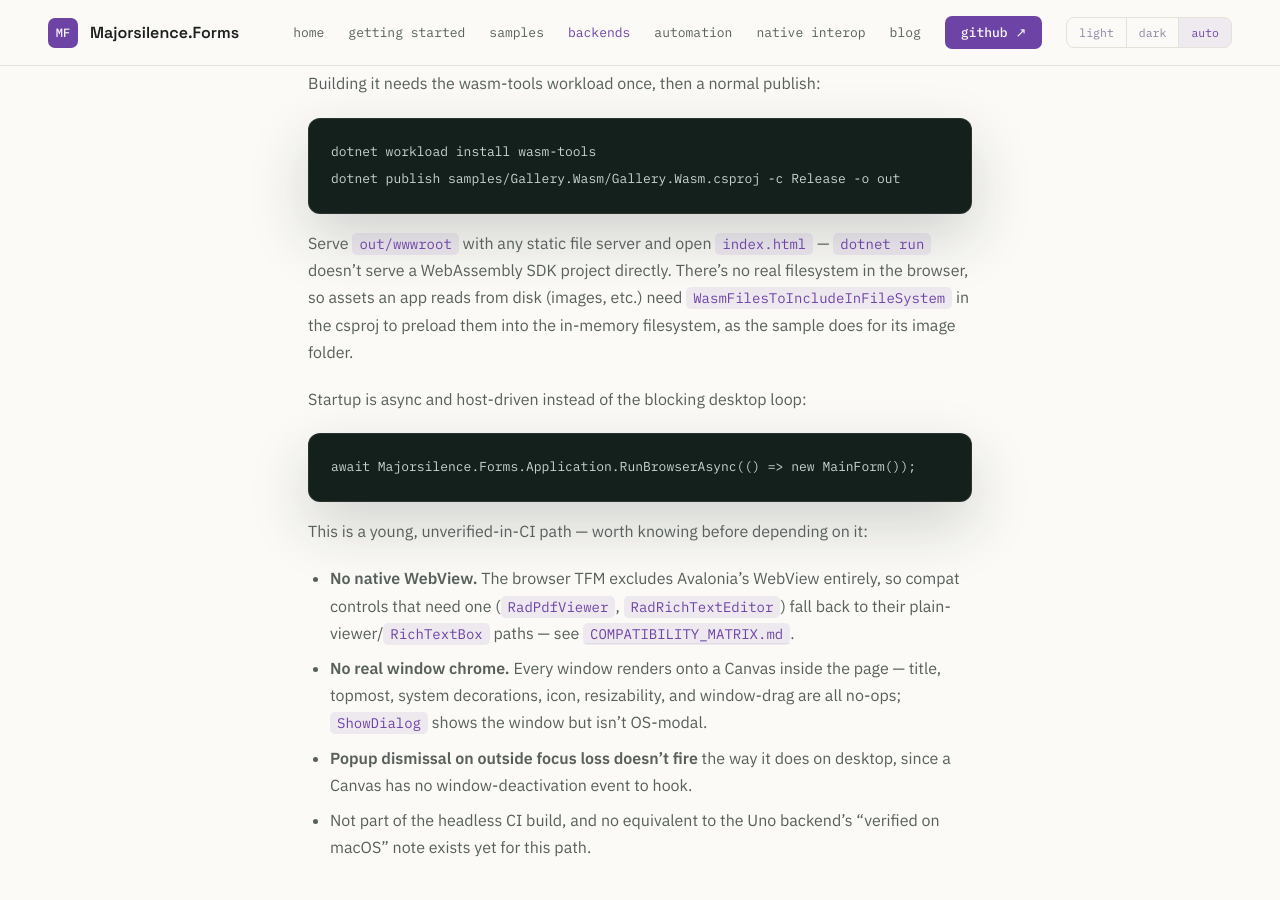
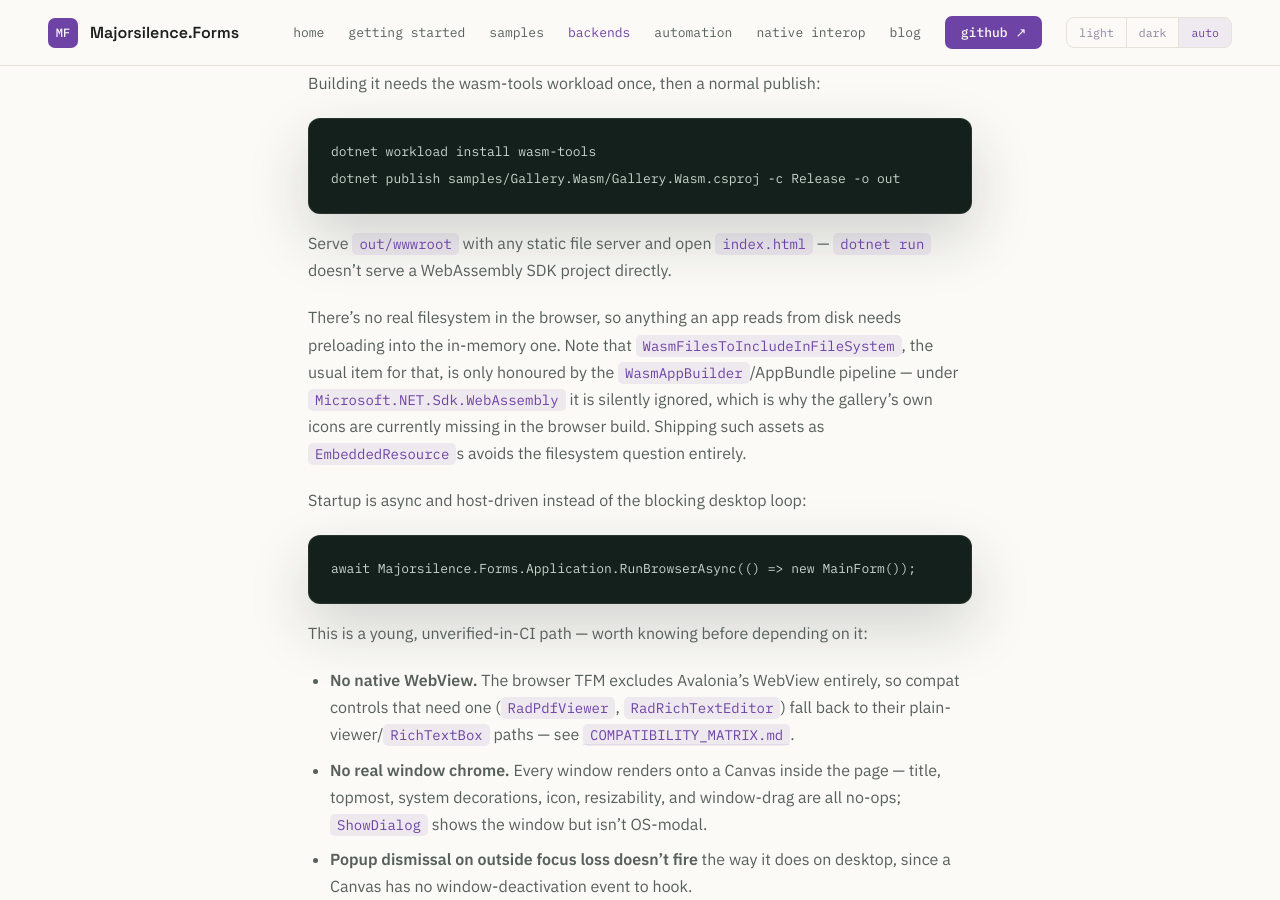
Before and after one commit to majorsilence/forms-site, a Jekyll site: the page built from backends.md, in a window 1280 px wide and 900 px high, scrolled down 3097 px. Built offline with Jekyll 4.4.1, drawn with Linux system fonts in a browser that asks for light colours.

````diff
--- a/_config.yml
+++ b/_config.yml
@@ -53,3 +53,8 @@
   - Gemfile.lock
   - README.md
   - vendor
+  # Working directories the Pages workflow creates in-tree when it builds the browser
+  # gallery. It already sequences those steps after the Jekyll build so Jekyll never
+  # sees them; this is the safety net if that order is ever changed.
+  - forms
+  - wasm-publish
--- a/backends.md
+++ b/backends.md
@@ -109,9 +109,13 @@
 ```
 
 Serve `out/wwwroot` with any static file server and open `index.html` — `dotnet run` doesn't serve a
-WebAssembly SDK project directly. There's no real filesystem in the browser, so assets an app reads
-from disk (images, etc.) need `WasmFilesToIncludeInFileSystem` in the csproj to preload them into the
-in-memory filesystem, as the sample does for its image folder.
+WebAssembly SDK project directly.
+
+There's no real filesystem in the browser, so anything an app reads from disk needs preloading into
+the in-memory one. Note that `WasmFilesToIncludeInFileSystem`, the usual item for that, is only
+honoured by the `WasmAppBuilder`/AppBundle pipeline — under `Microsoft.NET.Sdk.WebAssembly` it is
+silently ignored, which is why the gallery's own icons are currently missing in the browser build.
+Shipping such assets as `EmbeddedResource`s avoids the filesystem question entirely.
 
 Startup is async and host-driven instead of the blocking desktop loop:
 
````
Also changed, not shown: samples.md (+4 -1 lines), .github/workflows/pages.yml.
